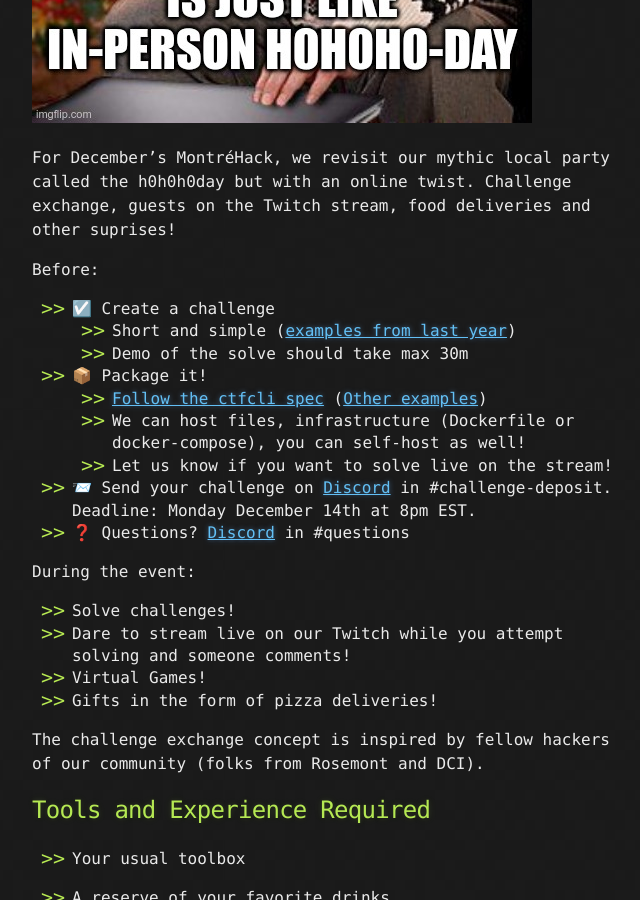
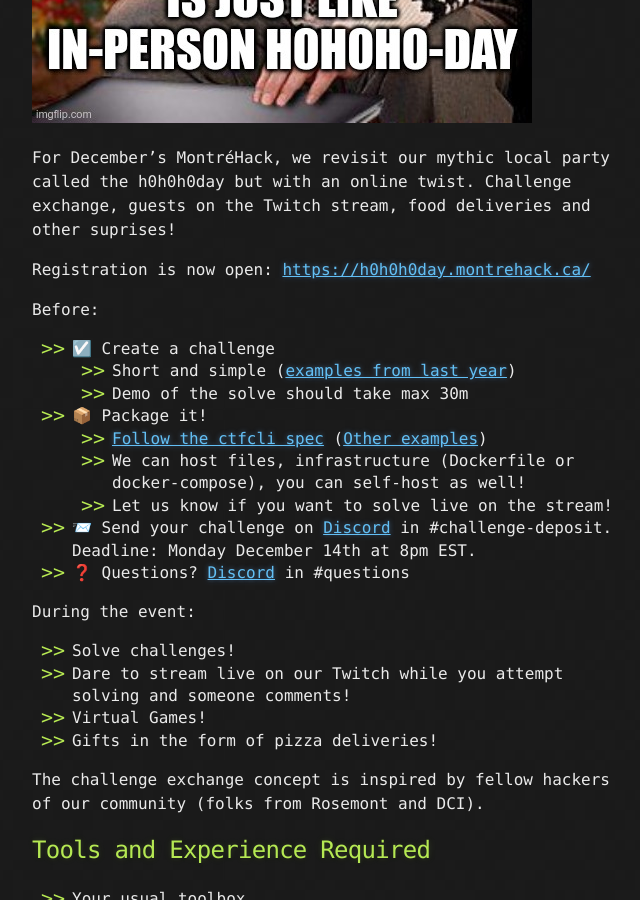
Before and after one commit to montrehack/montrehack.github.com, a Jekyll site: the page built from _posts/2020-12-16-h0h0h0day-challenge-exchange.md, in a window 1280 px wide and 900 px high, scrolled down 1187 px. Shown: the whole window, without its empty margins (308-948 px from the left). Built offline with Jekyll 4.4.1, drawn with Linux system fonts in a browser that asks for light colours; emoji names are drawn with the system emoji font; comment, search, counter and statistics services are not loaded; some of the changed text lies outside the part shown.

Commit message:
Added the registration link

```diff
--- a/_posts/2020-12-16-h0h0h0day-challenge-exchange.md
+++ b/_posts/2020-12-16-h0h0h0day-challenge-exchange.md
@@ -35,6 +37,8 @@ description_fr: |
 description_en: |
     For December's MontréHack, we revisit our mythic local party called the h0h0h0day but with an online twist.
     Challenge exchange, guests on the Twitch stream, food deliveries and other suprises!
+
+    Registration is now open: [https://h0h0h0day.montrehack.ca/](https://h0h0h0day.montrehack.ca/)
 
     Before:
     * :ballot_box_with_check: Create a challenge
@@ -68,8 +72,8 @@ presented_by_en: Challenges created and presented by all of us!
 featured_img: /images/20-12-01_mandatory-harold.jpg
 featured_img_alt: h0h0h0day-special-covid
 #challenge_assets:
-#  - name: Challenge executable
-#    url: https://github.com/montrehack/challenges/raw/master/2020-10-25_defcon-b3s23/challenge/b3s23
+#  - name: Event registration
+#    url: https://h0h0h0day.montrehack.ca/
 #  - name: Server to exploit
 #    url:  ncat://challenge.montrehack.ca:2323
 # Once the edition is over, adjust these below with what we have and uncomment
```
Also changed, not shown: other parts of _posts/2020-12-16-h0h0h0day-challenge-exchange.md (+2 -0 lines).
